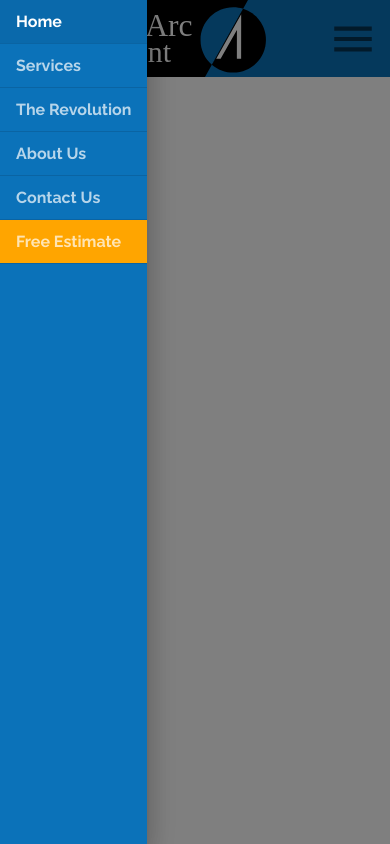
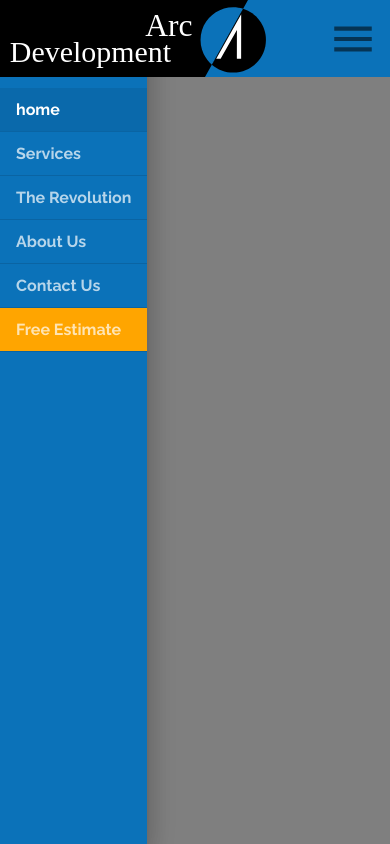
Before and after one commit to chrisricola/materialUIcourse, a React (Create React App) app in the folder materialuicourse/: page / in a window 390 px wide. Both pictures are taken after a click on the button 353 px from the left and 38 px from the top of the page. Built offline with nearby package versions, Linux system fonts and the light colour scheme.

Commit message:
cleaned up code for list and tabs items

```diff
--- a/materialuicourse/src/components/ui/Header.js
+++ b/materialuicourse/src/components/ui/Header.js
@@ -107,7 +107,12 @@ const useStyles = makeStyles(theme => ({
         backgroundColor: "orange"
     },
     drawerItemSelected: {
+        "& .MuiListItemText-root": {
             opacity: 1
+        }
+    },
+    appBar: {
+        zIndex: theme.zIndex.modal + 1
     }
 }))
 
@@ -144,94 +149,41 @@ export default function Header(props) {
         setOpenMenu(false)
     };
 
-    const menuOptions = [{ name: "Services", link: "/services" }, { name: "Custom Software Development", link: "/customsoftware" }, { name: "Mobile App Development", link: "/mobileapps" }, { name: "Website Development", link: "/websites" }]
+    const menuOptions = [{ name: "Services", link: "/services", activeIndex: 1, selectedIndex: 0 }, { name: "Custom Software Development", link: "/customsoftware", activeIndex: 1, selectedIndex: 1 }, { name: "Mobile App Development", link: "/mobileapps", activeIndex: 1, selectedIndex: 2 }, { name: "Website Development", link: "/websites", activeIndex: 1, selectedIndex: 3 }]
+
+    const routes = [{ name: "home", link: "/", activeIndex: 0 }, { name: "Services", link: "/services", activeIndex: 1, ariaOwns: anchorEl ? "simple-menu" : undefined, ariaPopup: anchorEl ? "true" : undefined, mouseOver: event => handleClick(event) }, { name: "The Revolution", link: "/revolution", activeIndex: 2 }, { name: "About Us", link: "/about", activeIndex: 3 }, { name: "Contact Us", link: "/contact", activeIndex: 4 }]
 
     useEffect(() => {
-        if (window.location.pathname === '/' && value !== 0) {
-            setValue(value);
-        } else if (window.location.pathname === '/services' && value !== 1) {
-            setValue(1);
-        } else if (window.location.pathname === '/revolution' && value !== 2) {
-            setValue(2);
-        } else if (window.location.pathname === '/about' && value !== 3) {
-            setValue(3);
-        } else if (window.location.pathname === '/contact' && value !== 4) {
-            setValue(4);
-        } else if (window.location.pathname === '/estimate' && value !== 5) {
-            setValue(5);
+        [...menuOptions, ...routes].forEach(route => {
+            switch (window.location.pathname) {
+                case `${route.link}`:
+                    if (value !== route.activeIndex) {
+                        setValue(route.activeIndex)
+                        if (route.selectedIndex && route.selectedIndex !== selectedIndex) {
+                            setSelectedIndex(route.selectedIndex)
                         }
-
-        switch (window.location.pathname) {
-            case "/":
-                if (value !== 0) {
-                    setValue(0)
-                }
-                break;
-            case "/services":
-                if (value !== 1) {
-                    setValue(1)
-                    setSelectedIndex(0)
-                }
-                break;
-            case "/customsoftware":
-                if (value !== 1) {
-                    setValue(1)
-                    setSelectedIndex(1)
-                }
-                break;
-            case "/mobileapps":
-                if (value !== 1) {
-                    setValue(1)
-                    setSelectedIndex(2)
-                }
-                break;
-            case "/websites":
-                if (value !== 1) {
-                    setValue(1)
-                    setSelectedIndex(3)
-                }
-                break;
-
-            case "/revolution":
-                if (value !== 2) {
-                    setValue(2);
-                }
-                break;
-            case "/about":
-                if (value !== 3) {
-                    setValue(3);
-                }
-                break;
-            case "/contact":
-                if (value !== 4) {
-                    setValue(4);
-                }
-                break;
-            case "/estimate":
-                if (value !== 5) {
-                    setValue(5);
                     }
                     break;
                 default:
                     break;
             }
-    }, [value])
+        })
+
+    }, [value, menuOptions, selectedIndex, routes])
 
     const tabs = (
         <React.Fragment>
             <Tabs value={value} onChange={handleChange} className={classes.tabContainer} indicatorColor="primary">
-                <Tab className={classes.tab} component={Link} to="/" label="Home" />
-                <Tab aria-owns={anchorEl ? "simple-menu" : undefined} aria-haspopup={anchorEl ? "true" : undefined} className={classes.tab} component={Link} onMouseOver={event => handleClick(event)} to="/services" label="Services" />
-                <Tab className={classes.tab} component={Link} to="/revolution" label="The Revolution" />
-                <Tab className={classes.tab} component={Link} to="/about" label="About Us" />
-                <Tab className={classes.tab} component={Link} to="/contact" label="Contact Us" />
+                {routes.map((route, index) => (
+                    <Tab key={`${route} ${index}`} className={classes.tab} component={Link} to={route.link} label={route.name} aria-owns={route.ariaOwns} aria-haspopup={route.ariaPopup} onMouseOver={route.mouseOver} />
+                ))}
             </Tabs>
             <Button variant="contained" color="secondary" className={classes.button}>
                 Free Estimate
             </Button>
-            <Menu id="simple-menu" anchorEl={anchorEl} open={openMenu} onClose={handleClose} classes={{ paper: classes.menu }} MenuListProps={{ onMouseLeave: handleClose }} elevation={0}>
+            <Menu id="simple-menu" anchorEl={anchorEl} open={openMenu} onClose={handleClose} classes={{ paper: classes.menu }} MenuListProps={{ onMouseLeave: handleClose }} elevation={0} style={{ zIndex: 1302 }} keepMounted>
                 {menuOptions.map((option, i) => (
-                    <MenuItem key={option} component={Link} to={option.link} classes={{ root: classes.menuItem }} onClick={(event) => { handleMenuItemClick(event, i); setValue(1); handleClose() }} selected={i === selectedIndex && value === 1}>
+                    <MenuItem key={`${option}${i}`} component={Link} to={option.link} classes={{ root: classes.menuItem }} onClick={(event) => { handleMenuItemClick(event, i); setValue(1); handleClose() }} selected={i === selectedIndex && value === 1}>
                         {option.name}
                     </MenuItem>
                 ))}
@@ -242,24 +194,20 @@ export default function Header(props) {
     const drawer = (
         <React.Fragment>
             <SwipeableDrawer disableBackdropTransition={!iOS} disableDiscovery={iOS} open={openDrawer} onClose={() => setOpenDrawer(false)} onOpen={() => setOpenDrawer(true)} classes={{ paper: classes.drawer }}>
+                <div className={classes.toolbarMargin} />
                 <List disablePadding>
-                    <ListItem onClick={() => { setOpenDrawer(false); setValue(0) }} divider button component={Link} to="/" selected={value === 0}>
-                        <ListItemText className={value === 0 ? [classes.drawerItem, classes.drawerItemSelected] : classes.drawerItem} disableTypography>Home</ListItemText>
+                    {routes.map(route => (
+                        <ListItem divider key={`${route} ${route.activeIndex}`} button component={Link} to={route.link} selected={value === route.activeIndex} classes={{ selected: classes.drawerItemSelected }} onClick={() => {
+                            setOpenDrawer(false);
+                            setValue(route.activeIndex)
+                        }}>
+                            <ListItemText className={classes.drawerItem} disableTypography>
+                                {route.name}
+                            </ListItemText>
                         </ListItem>
-                    <ListItem onClick={() => { setOpenDrawer(false); setValue(1) }} divider button component={Link} to="/services" selected={value === 1}>
-                        <ListItemText className={value === 1 ? [classes.drawerItem, classes.drawerItemSelected] : classes.drawerItem} disableTypography>Services</ListItemText>
-                    </ListItem>
-                    <ListItem onClick={() => { setOpenDrawer(false); setValue(2) }} divider button component={Link} to="/revolution" selected={value === 2}>
-                        <ListItemText className={value === 2 ? [classes.drawerItem, classes.drawerItemSelected] : classes.drawerItem} disableTypography>The Revolution</ListItemText>
-                    </ListItem>
-                    <ListItem onClick={() => { setOpenDrawer(false); setValue(3) }} divider button component={Link} to="/about" selected={value === 3}>
-                        <ListItemText className={value === 3 ? [classes.drawerItem, classes.drawerItemSelected] : classes.drawerItem} disableTypography>About Us</ListItemText>
-                    </ListItem>
-                    <ListItem onClick={() => { setOpenDrawer(false); setValue(4) }} divider button component={Link} to="/contact" selected={value === 4}>
-                        <ListItemText className={value === 4 ? [classes.drawerItem, classes.drawerItemSelected] : classes.drawerItem} disableTypography>Contact Us</ListItemText>
-                    </ListItem>
-                    <ListItem onClick={() => { setOpenDrawer(false); setValue(5) }} divider button component={Link} className={classes.drawerItemEstimate} to="/estimate" selected={value === 5}>
-                        <ListItemText className={value === 5 ? [classes.drawerItem, classes.drawerItemSelected] : classes.drawerItem} disableTypography>Free Estimate</ListItemText>
+                    ))}
+                    <ListItem onClick={() => { setOpenDrawer(false); setValue(5) }} divider button component={Link} classes={{ root: classes.drawerItemEstimate, selected: classes.drawerItemSelected }} to="/estimate" selected={value === 5}>
+                        <ListItemText className={classes.drawerItem} disableTypography>Free Estimate</ListItemText>
                     </ListItem>
                 </List>
             </SwipeableDrawer>
@@ -272,7 +220,7 @@ export default function Header(props) {
     return (
         <React.Fragment>
             <ElevationScroll>
-                <AppBar position="fixed" color="primary">
+                <AppBar position="fixed" color="primary" className={classes.appBar}>
                     <Toolbar disableGutters>
                         <Button component={Link} to="/" onClick={(() => setValue(0))} className={classes.logoContainer} disableRipple>
                             <img alt="Company logo" className={classes.logo} src={logo} />
```
Lines whose indentation alone changed are shown as unchanged.
